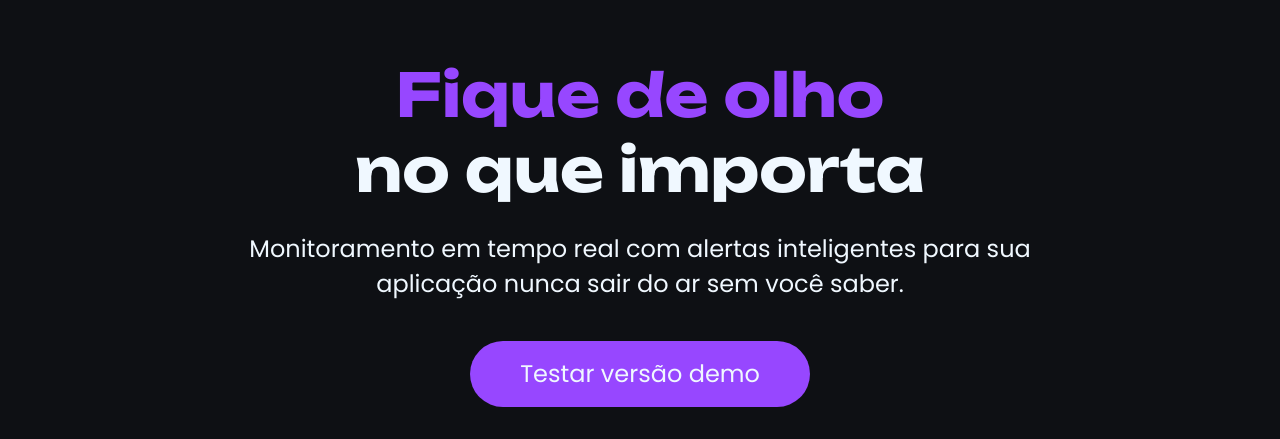
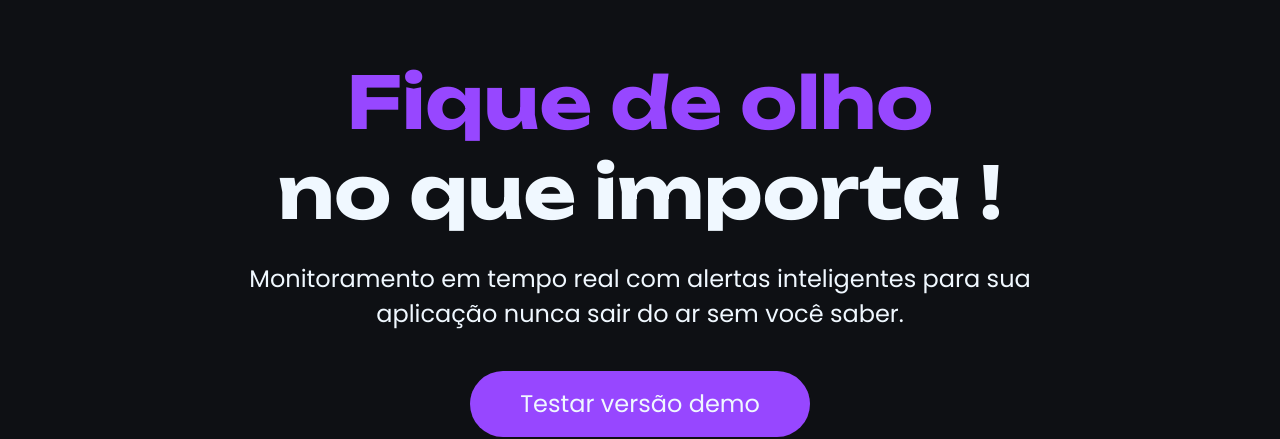
Before and after one commit to IlanaLLopes/tecboard, a plain HTML site: page index.html in a window 1280 px wide. Shown: the part 114-553 px from the top of the page. Drawn offline with Linux system fonts and the light colour scheme.

Commit message:
alteracoes de tamanho e pontuacao h1

```diff
--- a/css/style.css
+++ b/css/style.css
@@ -35,7 +35,7 @@ header img{
 }
 
 h1 {
-  font-size: 60px;
+  font-size: 72px;
   font-family: "Unbounded", sans-serif;
   text-align: center;
   margin-top: 60px;
```
Also changed, not shown: index.html (+1 -1 lines).
